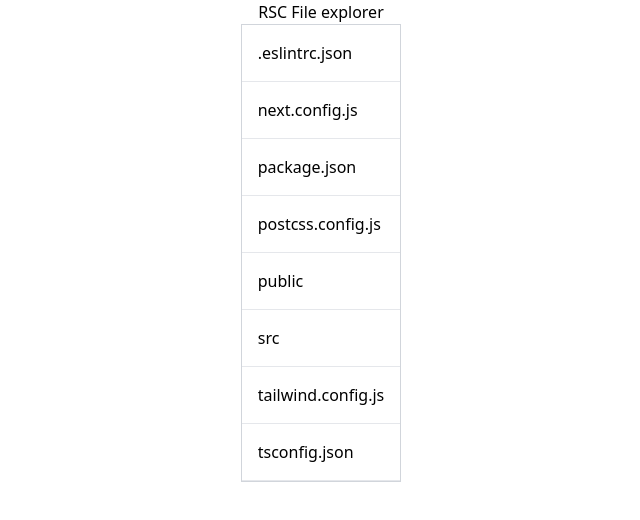
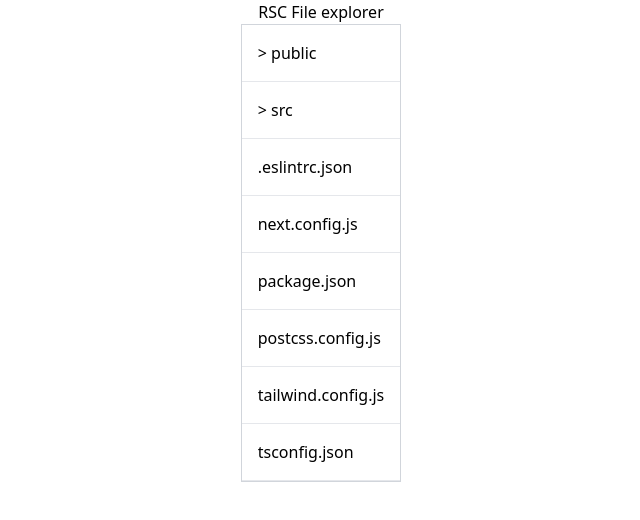
Before and after one commit to sairion/nextjs-app-file-explorer, a Next.js app: page / in a window 1280 px wide. Shown: the top 520 px of the page, without its empty margins (319-959 px from the left). Built offline with nearby package versions, Linux system fonts and the light colour scheme.

Commit message:
implement dir/file and sorting

```diff
--- a/package.json
+++ b/package.json
@@ -9,11 +9,13 @@
     "lint": "next lint"
   },
   "dependencies": {
+    "@types/lodash-es": "^4.17.6",
     "@types/node": "18.14.6",
     "@types/react": "18.0.28",
     "@types/react-dom": "18.0.11",
     "eslint": "8.35.0",
     "eslint-config-next": "13.2.3",
+    "lodash-es": "^4.17.21",
     "next": "13.2.3",
     "react": "18.2.0",
     "react-dom": "18.2.0",
--- a/src/app/Explorer.tsx
+++ b/src/app/Explorer.tsx
@@ -1,17 +1,43 @@
 import fs from "fs/promises"
 import path from "path"
+import React from "react"
+import { partition } from "lodash-es"
 
 export default async function Explorer() {
-  const result = await fs.readdir(path.resolve("."))
+  try {
+    const result = await fs.readdir(path.resolve("."), { withFileTypes: true })
+    const [dirs, files] = partition(
+      result
+        .filter((dirEnt) => dirEnt.isDirectory() || dirEnt.isFile())
+        .sort((dirEntA, dirEntB) => (dirEntA.name > dirEntB.name ? 1 : -1)),
+      (e) => e.isDirectory()
+    )
+
+    return (
+      <div className="border-solid border-gray-300 border-[1px]">
+        {dirs.map((ent) => (
+          <Dir key={`dir-${ent.name}`}>{ent.name}</Dir>
+        ))}
+        {files.map((ent) => (
+          <File key={ent.name}>{ent.name}</File>
+        ))}
+      </div>
+    )
+  } catch (e) {
+    return <div>There was some error</div>
+  }
+}
+
+function File({ children }: { children: React.ReactNode }) {
+  // TODO: click to show file info
+  return <div className="p-4 border-b-[1px] hover:bg-gray-300 cursor-pointer"> {children}</div>
+}
+
+function Dir({ children }: { children: React.ReactNode }) {
+  // TODO: click to modify path
   return (
-    <div className="border-solid border-gray-300 border-[1px]">
-      {result.map((fileDirName) => (
-        <FileOrDir key={fileDirName}>{fileDirName}</FileOrDir>
-      ))}
+    <div className="p-4 border-b-[1px] hover:bg-gray-300 cursor-pointer">
+      {`> `} {children}
     </div>
   )
 }
-
-function FileOrDir({ children }) {
-  return <div className="p-4 border-b-[1px] hover:bg-gray-300 cursor-pointer">{children}</div>
-}
--- a/src/app/page.tsx
+++ b/src/app/page.tsx
@@ -9,6 +9,7 @@ export default function Home() {
     <main className={styles.main}>
       RSC File explorer
       <React.Suspense>
+        {/*@ts-expect-error*/}
         <Explorer />
       </React.Suspense>
     </main>
```
Also changed, not shown: 1 other file (tests, documents, lock files or other folders).
